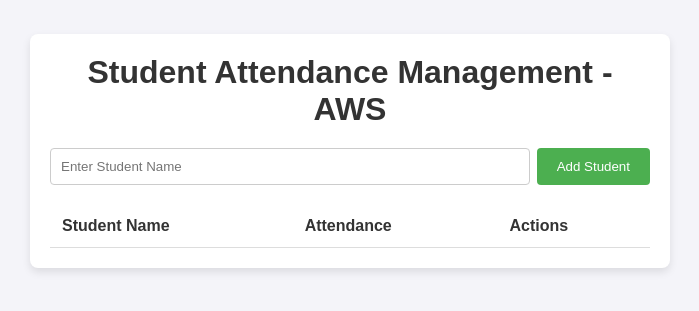
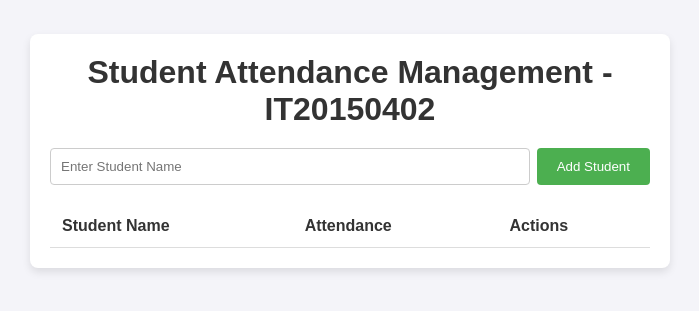
Before and after one commit to madushanmac/attendance, a plain HTML site: page index.html in a window 1280 px wide. Shown: the part 249-560 px from the top of the page, without its empty margins (290-989 px from the left). Drawn offline with Linux system fonts and the light colour scheme.

Commit message:
updated index

```diff
--- a/index.html
+++ b/index.html
@@ -8,7 +8,7 @@
   </head>
   <body>
     <div class="container">
-      <h1>Student Attendance Management - AWS</h1>
+      <h1>Student Attendance Management - IT20150402</h1>
       <div class="form-section">
         <input type="text" id="studentName" placeholder="Enter Student Name" />
         <button onclick="addStudent()">Add Student</button>
```
